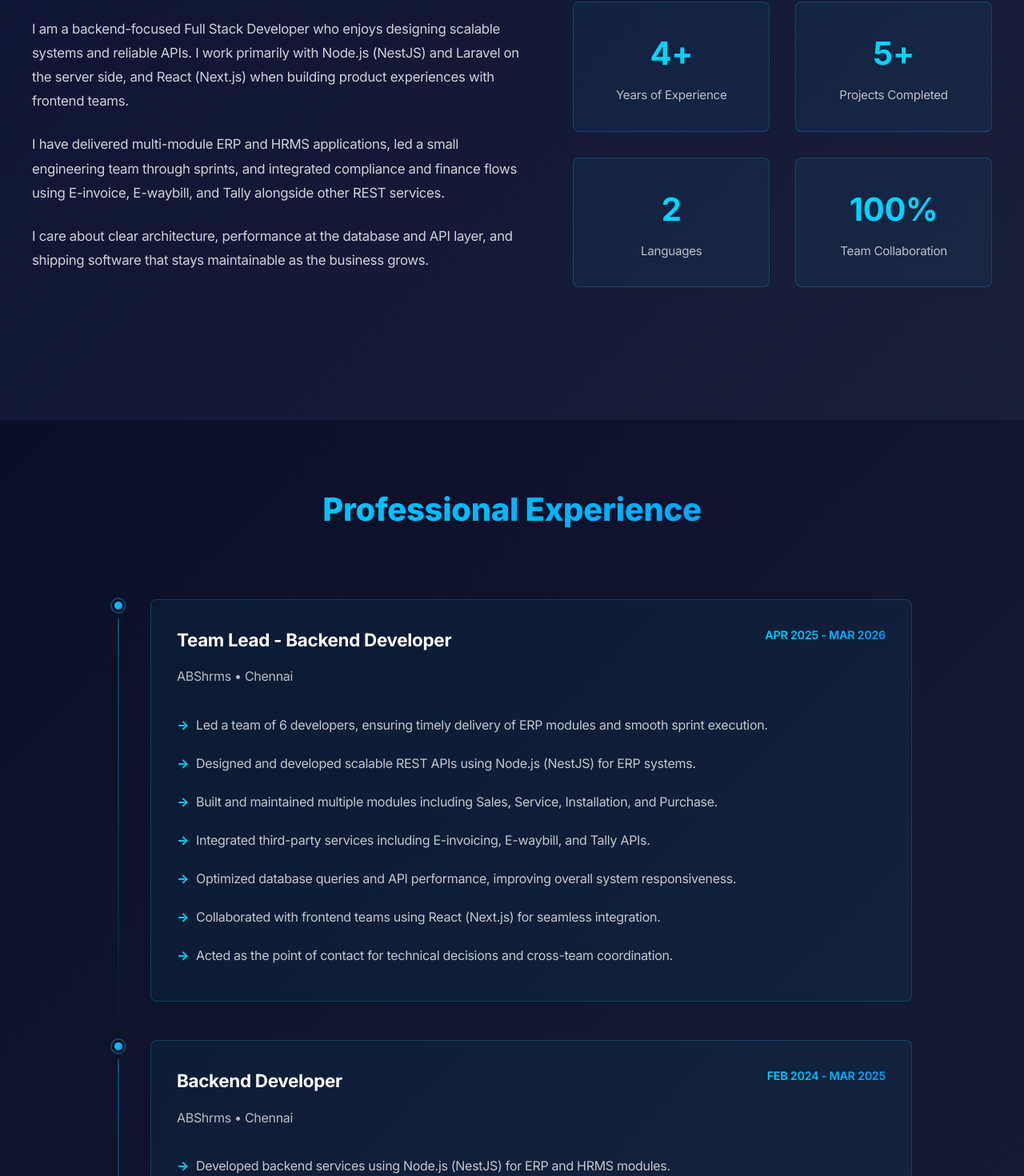
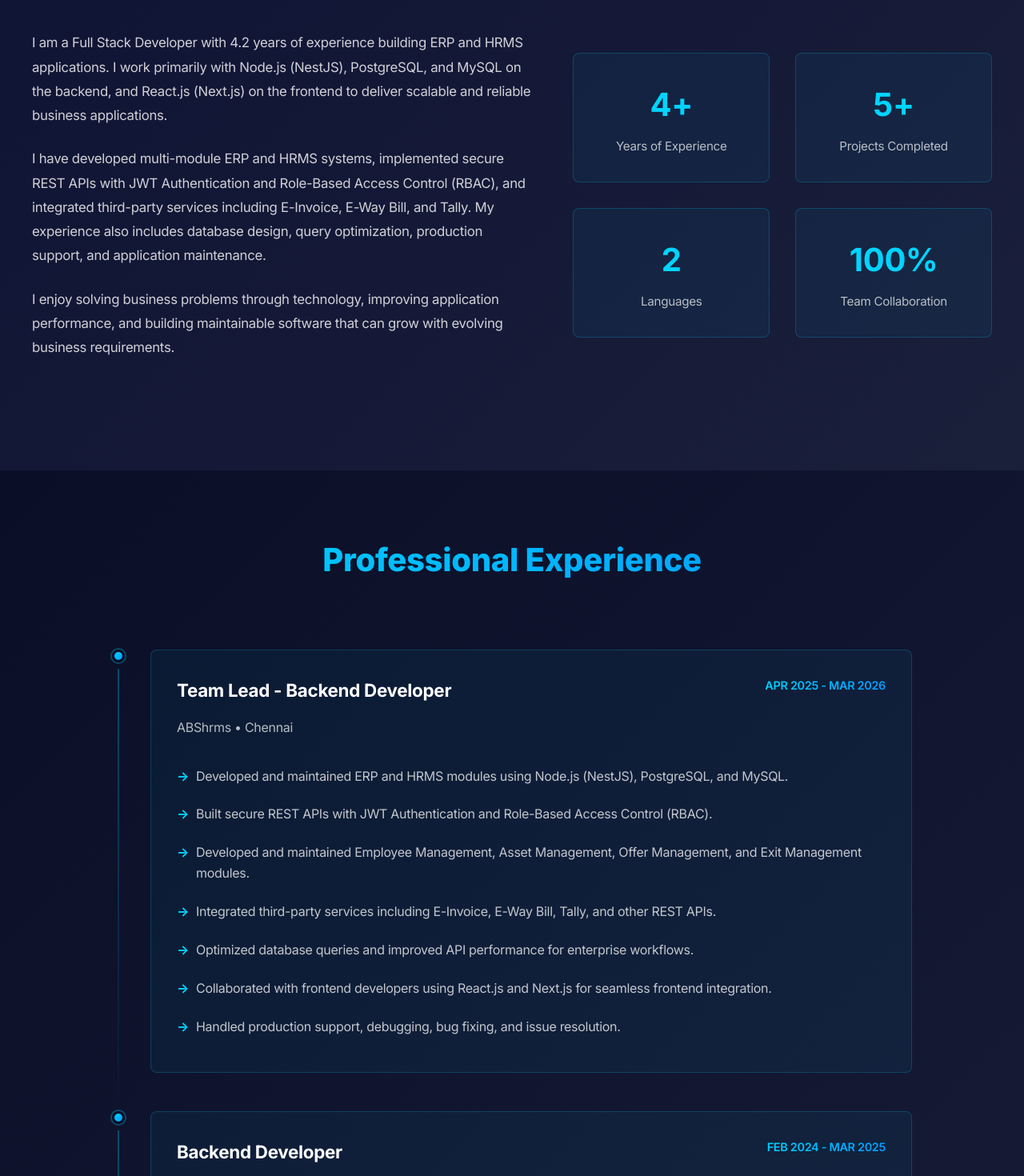
Before and after one commit to subash2407/subash-portfolio, a React (Vite) app: page / in a window 1280 px wide. Shown: the part 1171-2641 px from the top of the page at 80% size. Built offline with nearby package versions, Linux system fonts and the light colour scheme; the HTML template or start-up script is replaced by a standard one.

Commit message:
change into updated content

```diff
--- a/src/components/About.tsx
+++ b/src/components/About.tsx
@@ -9,17 +9,15 @@ const About: React.FC = () => {
         <div className={styles.content}>
           <div className={styles.description}>
             <p>
-              I am a backend-focused Full Stack Developer who enjoys designing scalable systems and reliable APIs.
-              I work primarily with Node.js (NestJS) and Laravel on the server side, and React (Next.js) when
-              building product experiences with frontend teams.
+              I am a Full Stack Developer with 4.2 years of experience building ERP and HRMS applications.
+              I work primarily with Node.js (NestJS), PostgreSQL, and MySQL on the backend, and React.js (Next.js) on the frontend to deliver scalable and reliable business applications.
             </p>
             <p>
-              I have delivered multi-module ERP and HRMS applications, led a small engineering team through sprints,
-              and integrated compliance and finance flows using E-invoice, E-waybill, and Tally alongside other REST services.
+              I have developed multi-module ERP and HRMS systems, implemented secure REST APIs with
+              JWT Authentication and Role-Based Access Control (RBAC), and integrated third-party services including E-Invoice, E-Way Bill, and Tally. My experience also includes database design, query optimization, production support, and application maintenance.
             </p>
             <p>
-              I care about clear architecture, performance at the database and API layer, and shipping software that
-              stays maintainable as the business grows.
+              I enjoy solving business problems through technology, improving application performance, and building maintainable software that can grow with evolving business requirements.
             </p>
           </div>
 
--- a/src/data/portfolio.ts
+++ b/src/data/portfolio.ts
@@ -1,12 +1,12 @@
 export const portfolioData = {
   personal: {
     name: "Subash V",
-    title: "Full Stack Developer (Backend Focused)",
+    title: "Full Stack Developer",
     email: "subashv2407@gmail.com",
     phone: "+91 6369608964",
     location: "Velachery, Chennai 600042",
     summary:
-      "Backend-focused Full Stack Developer with 4+ years of experience building scalable ERP and HRMS systems using Node.js (NestJS) and React (Next.js). Experienced in leading development teams, designing high-performance REST APIs, and delivering multi-module business applications. Strong in microservices architecture, third-party integrations, and optimizing backend systems for reliability and performance.",
+      "Full Stack Developer with 4.2 years of experience in designing, developing, and maintaining ERP and HRMS applications using Node.js, NestJS, React.js, Next.js, PostgreSQL, and MySQL. Experienced in building secure REST APIs, implementing JWT Authentication and Role-Based Access Control (RBAC), integrating third-party services, and optimizing database performance. Skilled in backend development, frontend integration, debugging, and production support. Passionate about building scalable business applications and continuously learning modern web technologies.",
   },
 
   experience: [
@@ -17,13 +17,13 @@ export const portfolioData = {
       duration: "APR 2025 - MAR 2026",
       location: "Chennai",
       highlights: [
-        "Led a team of 6 developers, ensuring timely delivery of ERP modules and smooth sprint execution.",
-        "Designed and developed scalable REST APIs using Node.js (NestJS) for ERP systems.",
-        "Built and maintained multiple modules including Sales, Service, Installation, and Purchase.",
-        "Integrated third-party services including E-invoicing, E-waybill, and Tally APIs.",
-        "Optimized database queries and API performance, improving overall system responsiveness.",
-        "Collaborated with frontend teams using React (Next.js) for seamless integration.",
-        "Acted as the point of contact for technical decisions and cross-team coordination.",
+        "Developed and maintained ERP and HRMS modules using Node.js (NestJS), PostgreSQL, and MySQL.",
+        "Built secure REST APIs with JWT Authentication and Role-Based Access Control (RBAC).",
+        "Developed and maintained Employee Management, Asset Management, Offer Management, and Exit Management modules.",
+        "Integrated third-party services including E-Invoice, E-Way Bill, Tally, and other REST APIs.",
+        "Optimized database queries and improved API performance for enterprise workflows.",
+        "Collaborated with frontend developers using React.js and Next.js for seamless frontend integration.",
+        "Handled production support, debugging, bug fixing, and issue resolution."
       ],
     },
     {
@@ -33,11 +33,11 @@ export const portfolioData = {
       duration: "FEB 2024 - MAR 2025",
       location: "Chennai",
       highlights: [
-        "Developed backend services using Node.js (NestJS) for ERP and HRMS modules.",
-        "Designed REST APIs and supported frontend integration with React (Next.js).",
-        "Developed and maintained modules including Sales, Offer Management, Exit/Resignation, and Asset Management.",
-        "Resolved production issues and improved system stability and reliability.",
-        "Enhanced database performance through query optimization.",
+        "Developed backend services and business logic using Node.js (NestJS) for ERP and HRMS applications.",
+        "Designed and maintained REST APIs and supported frontend integration using React.js and Next.js.",
+        "Developed and maintained Employee Management, Asset Management, Offer Management, and Exit Management modules.",
+        "Resolved production issues and enhanced application stability and reliability.",
+        "Improved database performance through query optimization and efficient data handling",
       ],
     },
     {
@@ -47,10 +47,11 @@ export const portfolioData = {
       duration: "NOV 2021 - OCT 2023",
       location: "Chennai",
       highlights: [
-        "Developed web applications using PHP (Laravel) and MySQL.",
-        "Built responsive user interfaces using HTML, CSS, and Bootstrap.",
-        "Debugged and resolved issues to improve application performance.",
-        "Assisted in backend development and feature enhancements.",
+        "Developed CMS and Billing Management applications using PHP (Laravel) and MySQL.",
+        "Built backend modules, REST APIs, and administrative functionalities.",
+        "Worked on report generation, user management, database operations, and application maintenance.",
+        "Resolved production issues, fixed bugs, and enhanced existing application features.",
+        "Collaborated with frontend and QA teams during development, testing, and feature implementation."
       ],
     },
   ],
@@ -66,7 +67,7 @@ export const portfolioData = {
       "Sequelize",
       "Eloquent",
     ],
-    frontend: ["React.js (Next.js)", "JavaScript", "HTML5", "CSS"],
+    frontend: ["React.js (Next.js)", "JavaScript", "HTML5", "CSS","Bootstrap"],
     tools: [
       "Git",
       "Postman",
@@ -129,7 +130,7 @@ export const portfolioData = {
       title: "YouTube Content Management System",
       description:
         "Developed a full-featured content management system for YouTube channel operations, enabling management of video metadata, scheduling, audience analytics, and content workflows for media teams.",
-      technologies: ["PHP (Laravel)", "MySQL", "REST API"],
+      technologies: ["Node.js (NestJS)","Angular", "MySQL", "REST API"],
       highlights: ["Video metadata & scheduling management", "Role-based access for content teams", "Analytics dashboard for audience insights"],
     },
     {
@@ -137,7 +138,7 @@ export const portfolioData = {
       title: "Billing System",
       description:
         "Built an end-to-end billing and invoicing platform for managing client subscriptions, generating invoices, tracking payments, and producing financial reports for business operations.",
-      technologies: ["Node.js (NestJS)","Angular", "MySQL", "REST API"],
+      technologies: ["PHP (Laravel)", "MySQL", "REST API"],
       highlights: ["Automated invoice generation", "Payment tracking & reconciliation", "Detailed financial reporting"],
     },
     {
```
Also changed, not shown: 1 other file (tests, documents, lock files or other folders).
